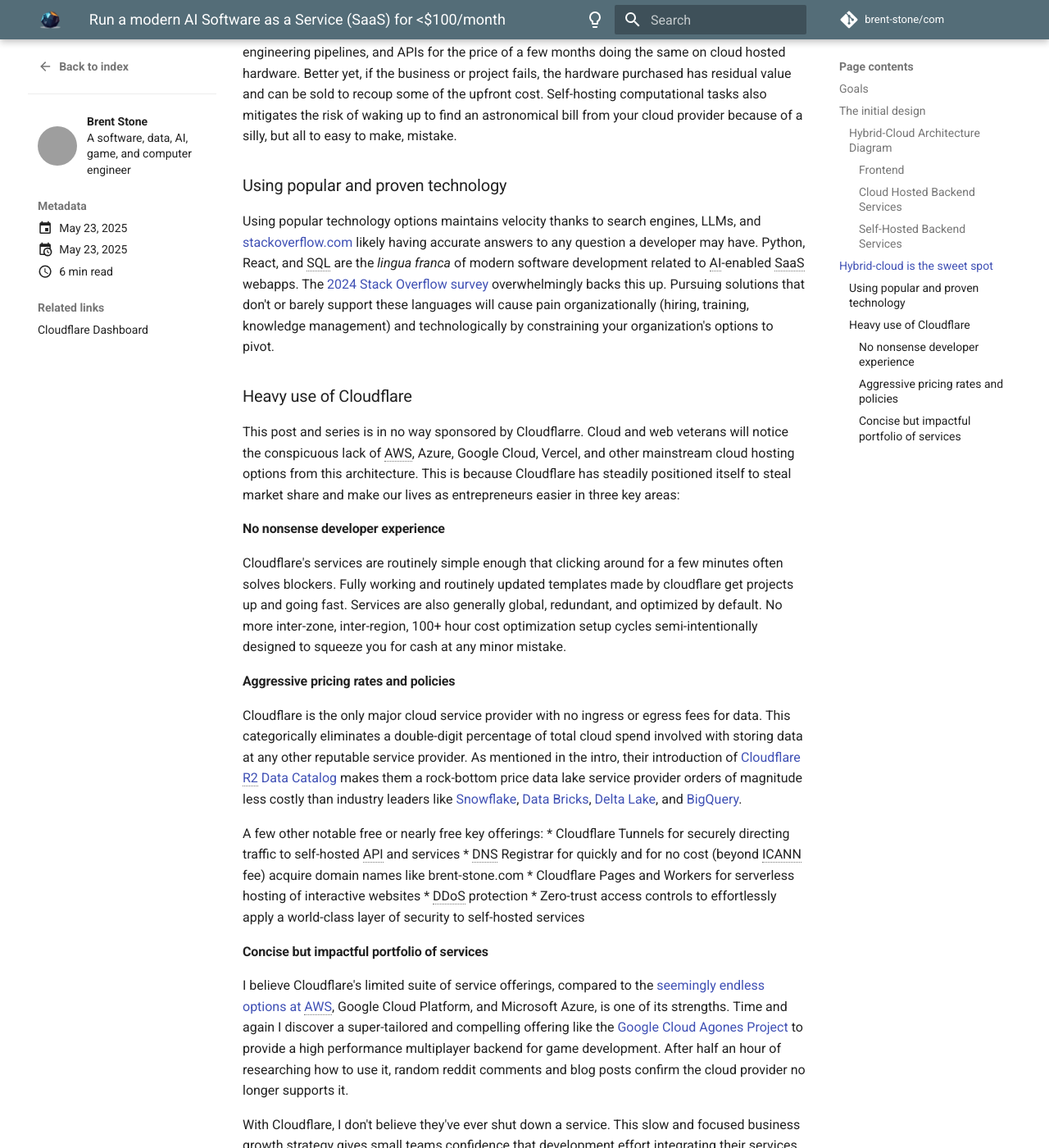
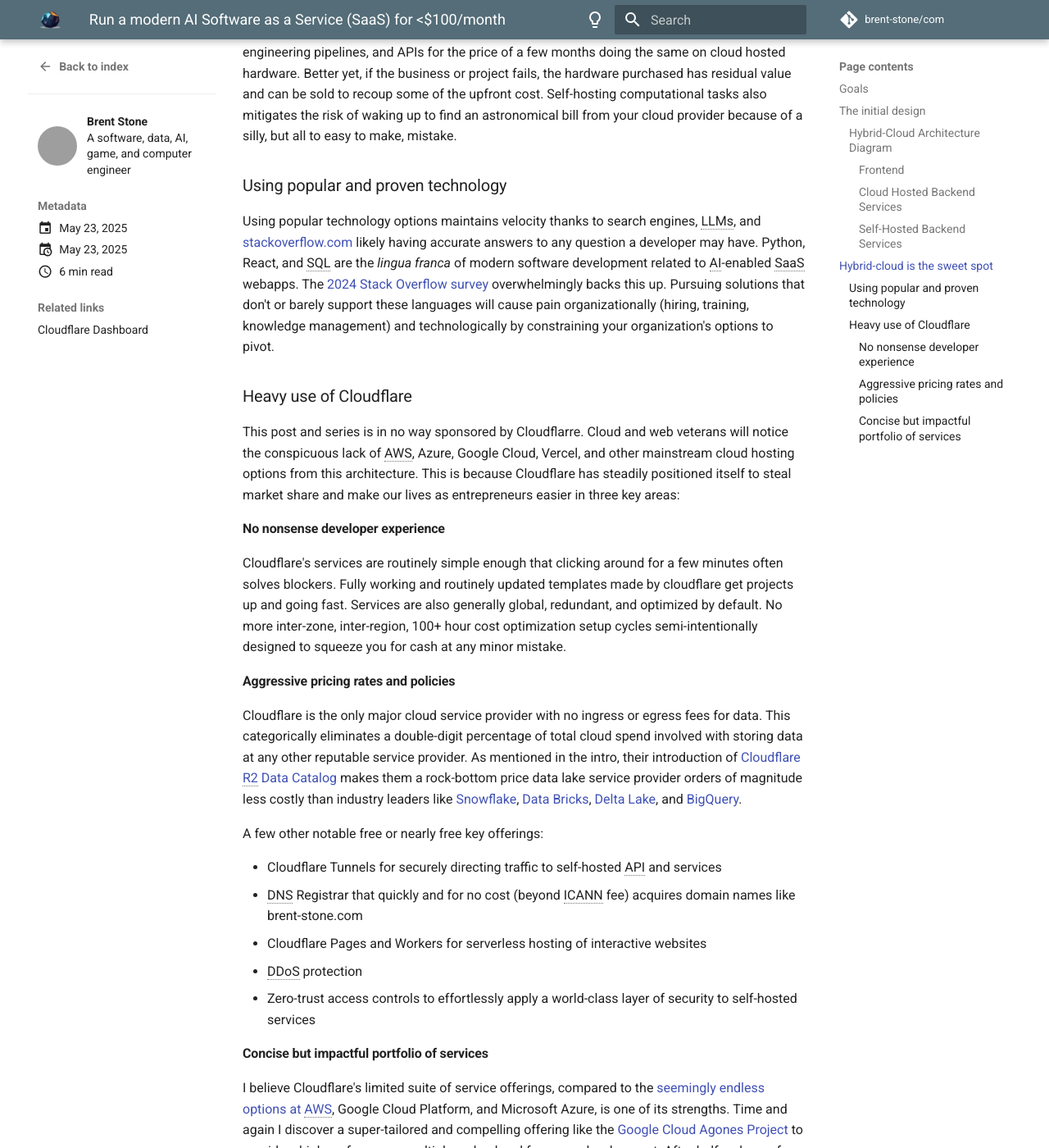
Before and after one commit to brent-stone/com, an MkDocs documentation site: the page built from docs/posts/250523_CF_Iceberg_SaaS/cloudflare_AI_SaaS_series1.md, in a window 1280 px wide and 1400 px high, scrolled down 2984 px. Shown: the whole window at 82% size. Built offline with MkDocs 1.6.1 and Material for MkDocs 9.7.7, drawn with Linux system fonts in a browser that asks for light colours; comment, search, counter and statistics services are not loaded; grey boxes are pictures that could not be loaded.

Commit message:
Bullet list format fixed

```diff
--- a/docs/posts/250523_CF_Iceberg_SaaS/cloudflare_AI_SaaS_series1.md
+++ b/docs/posts/250523_CF_Iceberg_SaaS/cloudflare_AI_SaaS_series1.md
@@ -194,8 +194,9 @@
 [BigQuery](https://cloud.google.com/bigquery).
 
 A few other notable free or nearly free key offerings:
+
 * Cloudflare Tunnels for securely directing traffic to self-hosted API and services
-* DNS Registrar for quickly and for no cost (beyond ICANN fee) acquire domain
+* DNS Registrar that quickly and for no cost (beyond ICANN fee) acquires domain
   names like brent-stone.com
 * Cloudflare Pages and Workers for serverless hosting of interactive websites
 * DDoS protection
```
Also changed, not shown: includes/abbreviations.md (+1 -0 lines).
